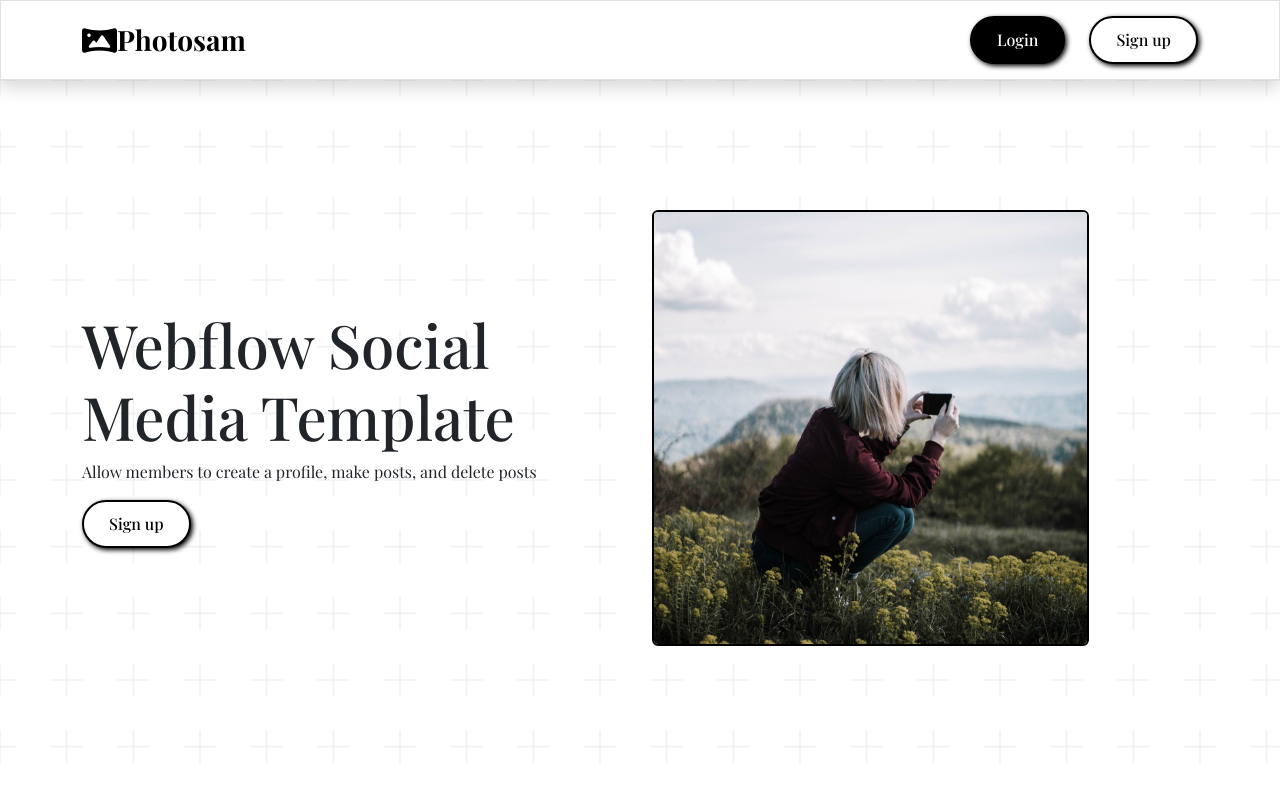
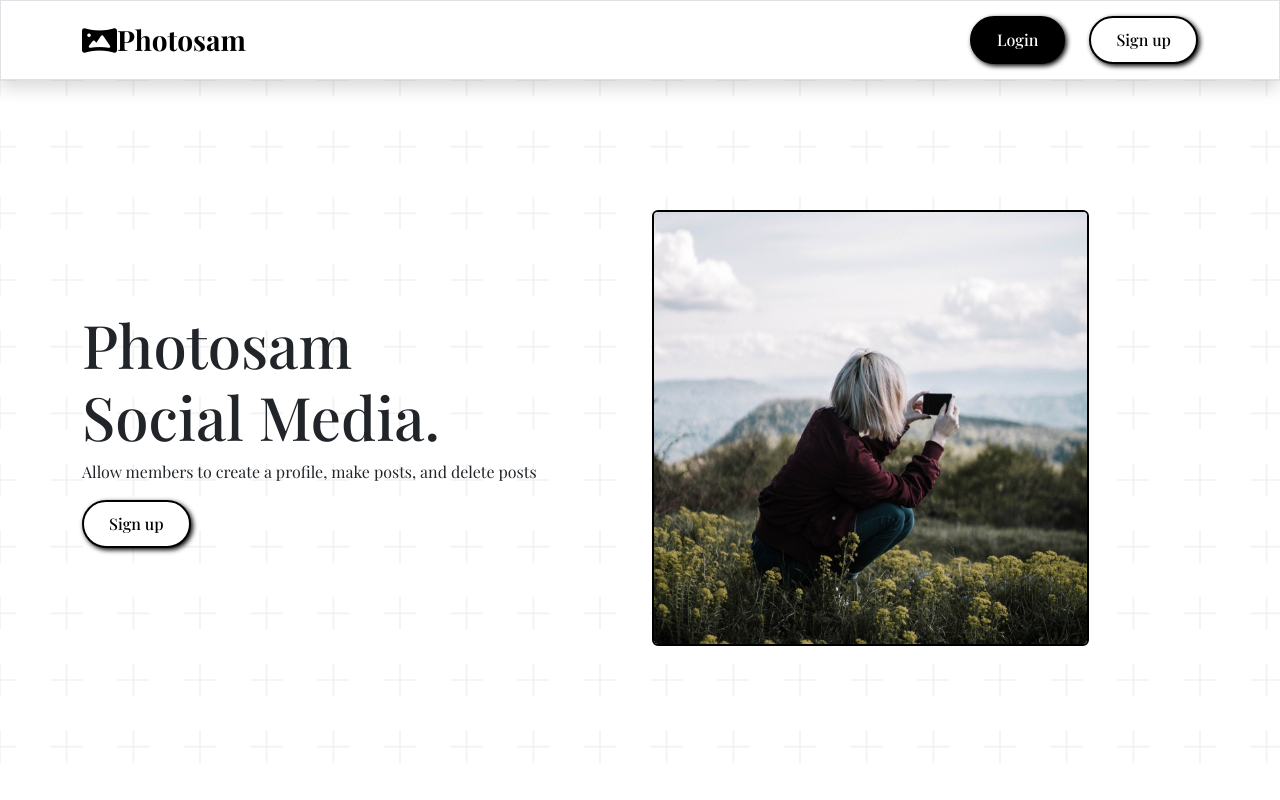
Before and after one commit to ShamilRahmanPK/Social-Media, a React (Vite) app: page / in a window 1280 px wide. Built offline with nearby package versions, Linux system fonts and the light colour scheme; a web font is replaced by a local one.

Commit message:
social-media

```diff
--- a/src/pages/Landing.jsx
+++ b/src/pages/Landing.jsx
@@ -27,7 +27,8 @@ const Landing = () => {
           <Row className="h-100 align-items-center">
             <Col>
               <div>
-                <h1 style={{ fontSize: '60px' }}>Webflow Social Media Template</h1>
+                <h1 style={{ fontSize: '60px' }}>Photosam <br />
+                  Social Media.</h1>
                 <p>Allow members to create a profile, make posts, and delete posts</p>
                 {
                   isLogin ?
--- a/src/services/serverUrl.js
+++ b/src/services/serverUrl.js
@@ -1,3 +1,3 @@
-// const SERVER_BASE_URL = "https://social-media-server-tulh.onrender.com"
-const SERVER_BASE_URL = "http://localhost:3000"
+const SERVER_BASE_URL = "https://social-media-server-tulh.onrender.com"
+// const SERVER_BASE_URL = "http://localhost:3000"
 export default SERVER_BASE_URL
```
